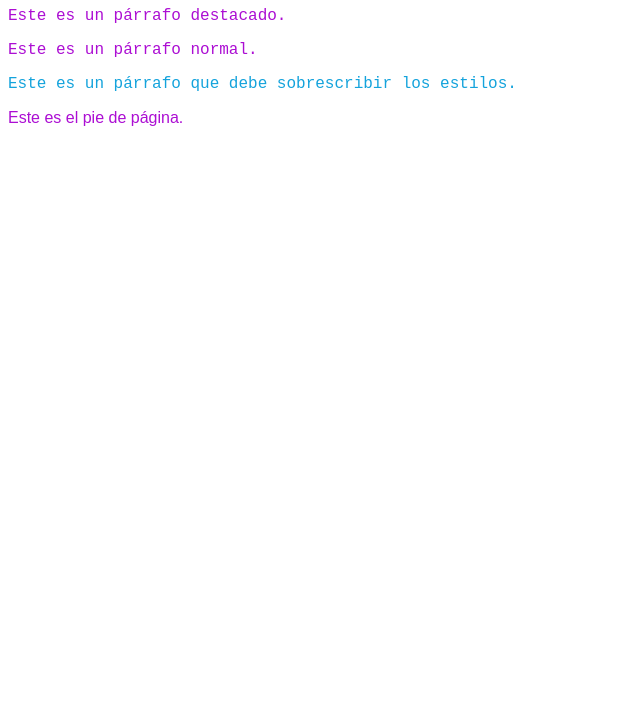
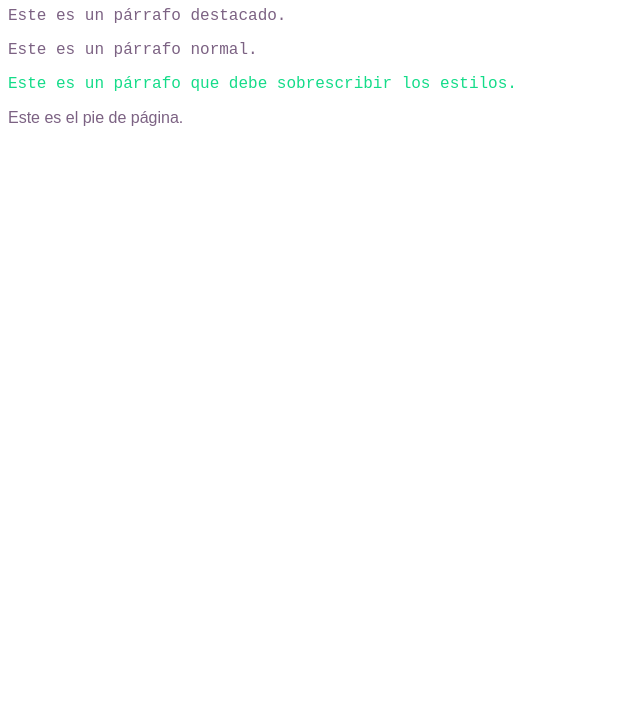
Before and after one commit to dsanvaz2103/DesarrolloInterfacesWeb, a plain HTML site: page Ejercicios/UD2/Ejercicio13/Ejercicio13.html in a window 1280 px wide. Shown: the part 73-800 px from the top of the page, without its empty margins (0-640 px from the left). Drawn offline with Linux system fonts and the light colour scheme.

Commit message:
Add files via upload

```diff
--- a/Ejercicios/UD2/Ejercicio13/Ejercicio13.css
+++ b/Ejercicios/UD2/Ejercicio13/Ejercicio13.css
@@ -1,7 +1,7 @@
 /* Herencia general */
 
 body {
-    color:rgb(172, 14, 211);
+    color:rgb(124, 98, 131);
     font-family: Arial, sans-serif;
 }
 
@@ -21,7 +21,7 @@ section p {
 /* parrafp con el id override que sobrescriba el color general*/
 
 #override {
-    color: rgb(20, 163, 220)
+    color: rgb(20, 220, 137)
 }
 
 /* titulo principal: heredar color pero como mayor tamaño*/
```
